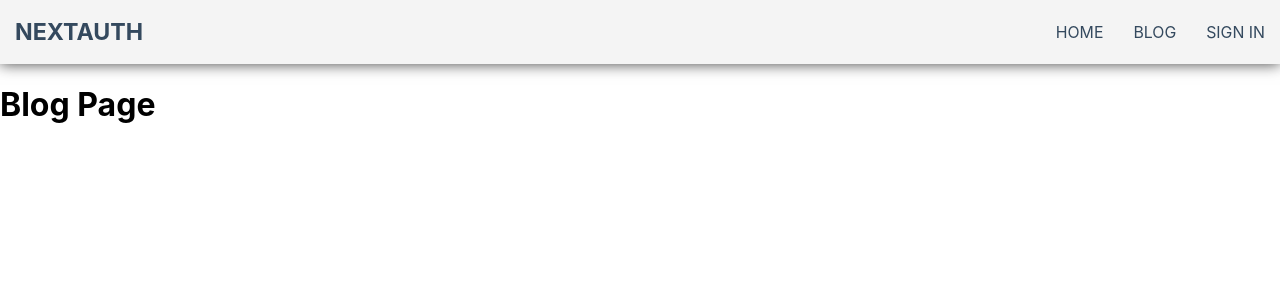
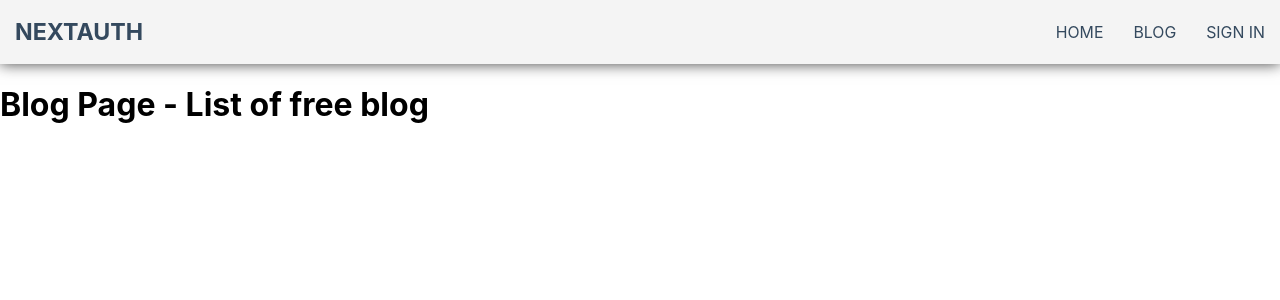
Before and after one commit to haris0/nextjs-auth-ts, a Next.js app: page /blog in a window 1280 px wide. Shown: the top 300 px of the page. Built offline with nearby package versions, Linux system fonts and the light colour scheme; no server answers.

Commit message:
implment Server-side Authentication

```diff
--- a/pages/blog.tsx
+++ b/pages/blog.tsx
@@ -1,9 +1,21 @@
-import { NextPage } from 'next';
+import { GetServerSideProps, NextPage } from 'next';
+import { getSession } from 'next-auth/react';
 
-const Blog: NextPage = () => (
+const Blog: NextPage<{ data: string }> = ({ data }) => (
   <h1>
-    Blog Page
+    Blog Page - {data}
   </h1>
 );
 
+export const getServerSideProps: GetServerSideProps = async (context) => {
+  const session = await getSession(context);
+
+  return {
+    props: {
+      session,
+      data: session ? 'List of 100 Personalized blog' : 'List of free blog',
+    },
+  };
+};
+
 export default Blog;
```
